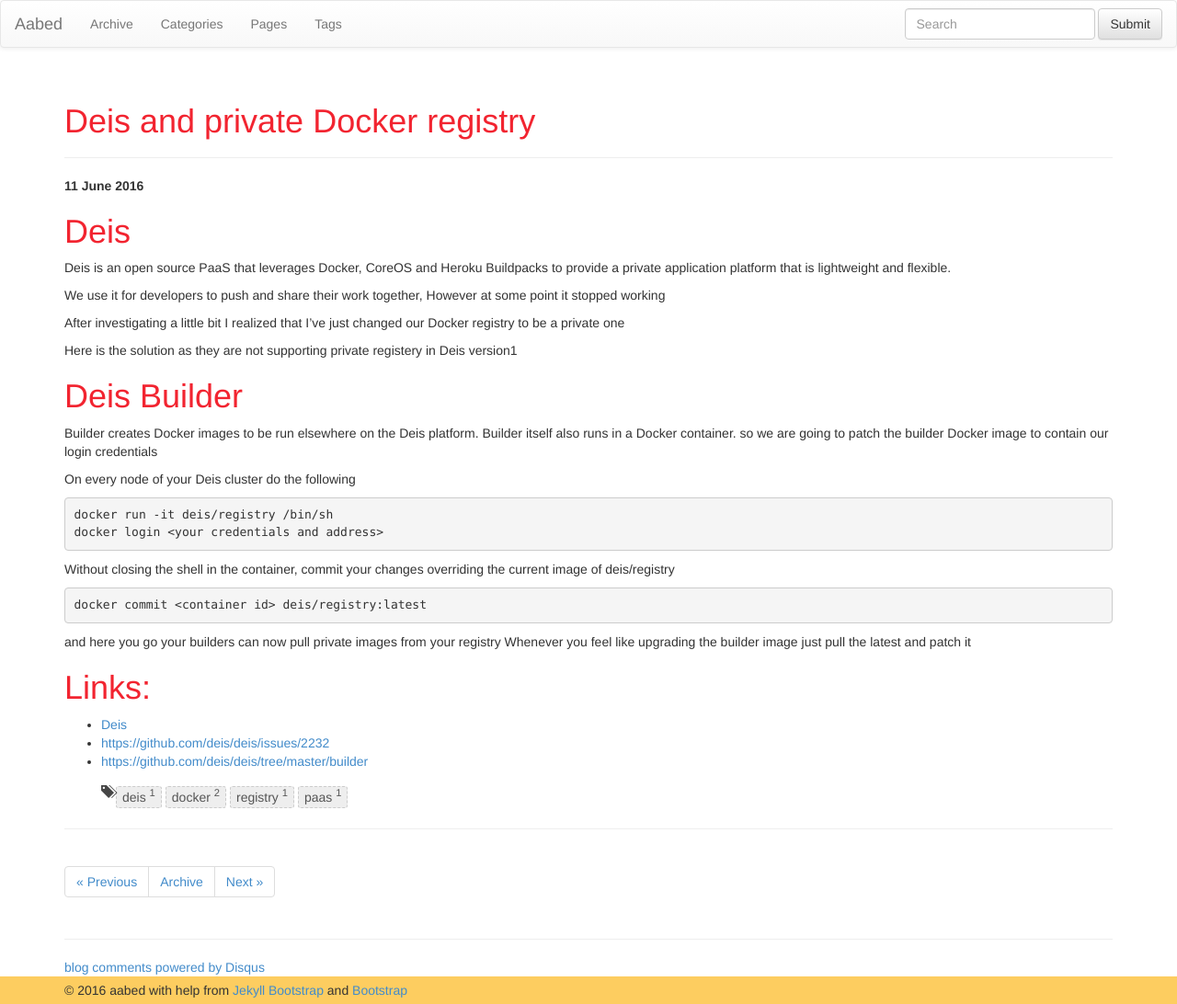
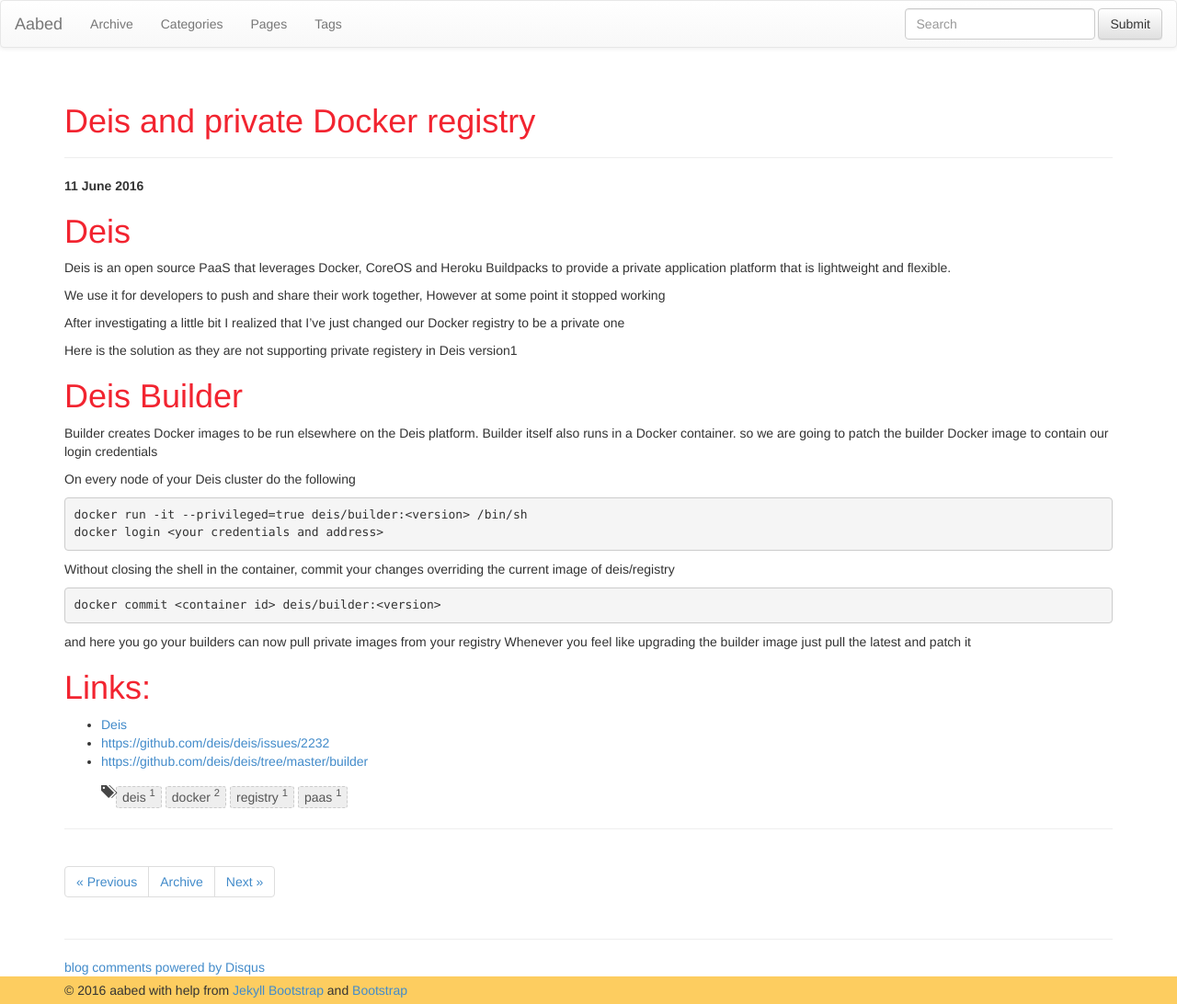
Before and after one commit to aabed/aabed.github.io, a Jekyll site: the page built from _posts/2016-06-11-deis-and-private-docker-registry.md, in a window 1280 px wide. Shown: the whole page at 92% size. Built offline with Jekyll 4.4.1, drawn with Linux system fonts in a browser that asks for light colours; nearby versions of some CDN libraries; comment, search, counter and statistics services are not loaded.

Commit message:
Update 2016-06-11-deis-and-private-docker-registry.md

````diff
--- a/_posts/2016-06-11-deis-and-private-docker-registry.md
+++ b/_posts/2016-06-11-deis-and-private-docker-registry.md
@@ -23,14 +23,14 @@
 On every node of your Deis cluster do the following
 
 ```sh
-docker run -it deis/registry /bin/sh
+docker run -it --privileged=true deis/builder:<version> /bin/sh
 docker login <your credentials and address>
 ```
 
 Without closing the shell in the container, commit your changes overriding the current image of deis/registry
 
 ```sh
-docker commit <container id> deis/registry:latest
+docker commit <container id> deis/builder:<version>
 ```
 and here you go your builders can now pull private images from your registry
 Whenever you feel like upgrading the builder image just pull the latest and patch it
````
